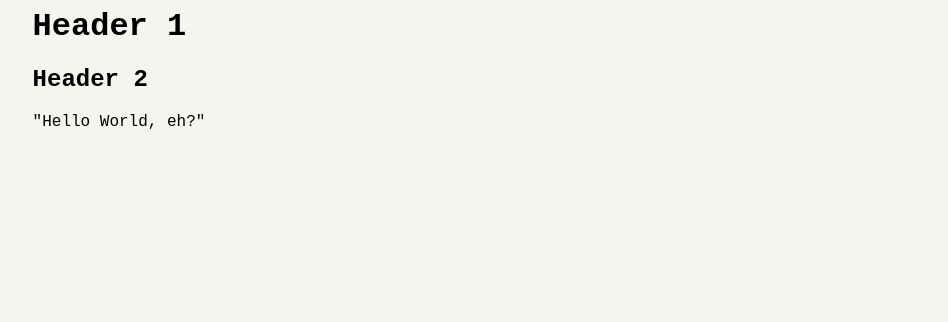
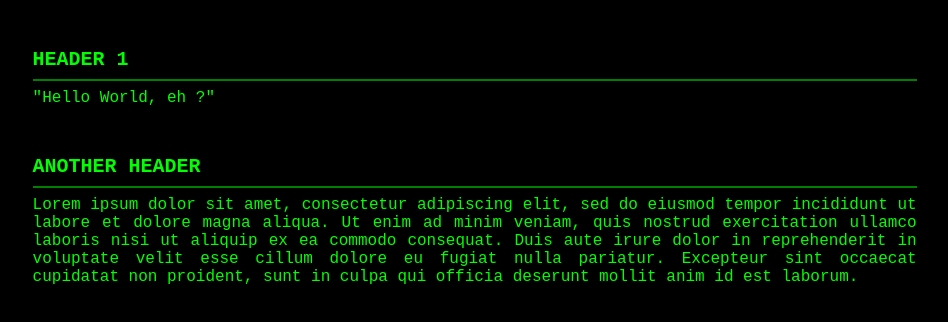
Before and after one commit to SteveMunson/stevemunson.github.io, a plain HTML site: page index.html in a window 1280 px wide. Shown: the whole page, without its empty margins (159-1107 px from the left). Drawn offline with Linux system fonts and the light colour scheme.

Commit message:
Many changes

```diff
--- a/css/styles.css
+++ b/css/styles.css
@@ -6,5 +6,27 @@ html {
   padding-left: 2%;
   padding-right: 3%;
   margin: 0 auto;
-  background: #F5F5F0;
+  background: #000000;
 }
+
+hr {
+  border: 1px solid #008000;
+}
+
+p, h1 {
+  color: #00ff00;
+}
+
+h1 {
+  text-transform: uppercase;
+  font-size: 20px;
+  font-weight: bold;
+  margin-top: 4ch;
+  margin-bottom: 0px;
+}
+
+p {
+  display: block;
+  text-align: justify;
+  margin-top: 0px;
+}
--- a/index.html
+++ b/index.html
@@ -3,8 +3,15 @@
         <link rel="stylesheet" href="css/styles.css">
     </head>
     <body>
-        <h1>Header 1</h1>
-        <h2>Header 2</h2>
-        <p>"Hello World, eh?"</p>
+        <div class="entry">
+            <h1>Header 1</h1>
+            <hr>
+            <p>"Hello World, eh ?"</p>
+        </div>
+        <div>
+            <h1>Another Header</h1>
+            <hr>
+            <p>Lorem ipsum dolor sit amet, consectetur adipiscing elit, sed do eiusmod tempor incididunt ut labore et dolore magna aliqua. Ut enim ad minim veniam, quis nostrud exercitation ullamco laboris nisi ut aliquip ex ea commodo consequat. Duis aute irure dolor in reprehenderit in voluptate velit esse cillum dolore eu fugiat nulla pariatur. Excepteur sint occaecat cupidatat non proident, sunt in culpa qui officia deserunt mollit anim id est laborum.</p>
+        </div>
     </body>
 </html>
```
